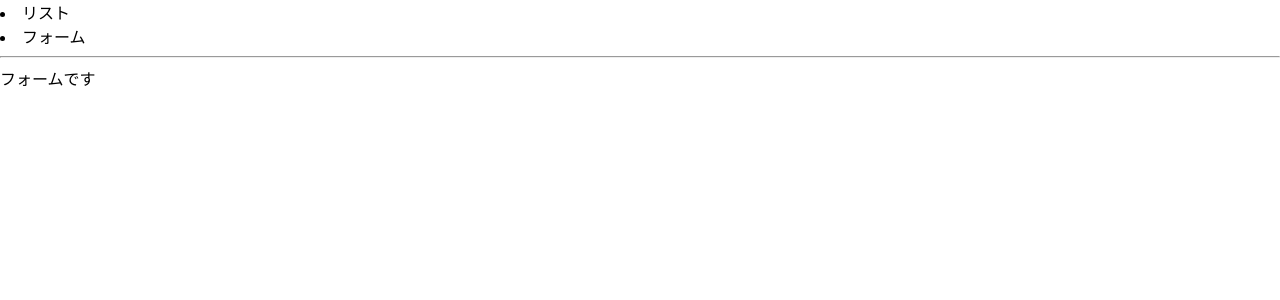
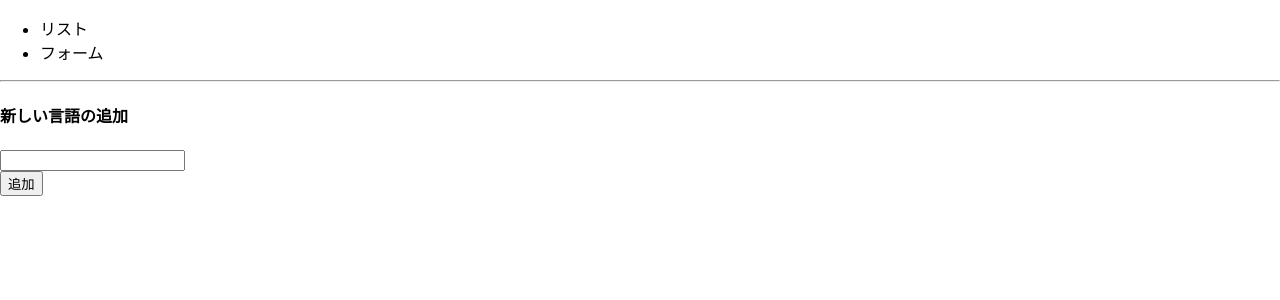
Before and after one commit to redrabbit1104/react-toturial, a React (Create React App) app: page / in a window 1280 px wide. Both pictures are taken after a click on the item "フォーム". Shown: the top 300 px of the page. Built offline with nearby package versions, Linux system fonts and the light colour scheme.

Commit message:
parent to child child to parent

```diff
--- a/src/App.js
+++ b/src/App.js
@@ -1,11 +1,18 @@
 import { useState } from "react";
 import { List } from "./List";
 import { Form } from "./Form";
+import { LANGUAGES } from "./const/languages";
 
 function App() {
   // const [description, setDescription] = useState("クリック前の表示");
   const [tab, setTab] = useState("list");
+  const [langs, setLangs] = useState(LANGUAGES);
 
+  const addLang = (lang) => {
+    // 追加
+    setLangs([...langs, lang]);
+    setTab("list");
+  };
   // const changeDescription = () => {
   //   // 追加
   //   setDescription("クリック後の表示です。");
@@ -14,14 +21,13 @@
   return (
     <div>
       <header>
-        <li onClick={() => setTab("list")}>リスト</li>
-        <li onClick={() => setTab("form")}>フォーム</li>
+        <ul>
+          <li onClick={() => setTab("list")}>リスト</li>
+          <li onClick={() => setTab("form")}>フォーム</li>
+        </ul>
       </header>
       <hr />
-      {/* {description} */}
-      {tab === "list" ? <List /> : <Form />}
-
-      {/* <button onClick={changeDescription}>ボタン</button> */}
+      {tab === "list" ? <List langs={langs} /> : <Form onAddLang={addLang} />}
     </div>
   );
 }
--- a/src/Form.js
+++ b/src/Form.js
@@ -1,3 +1,28 @@
-export const Form = () => {
-  return <div>フォームです</div>;
+import { useState } from "react";
+
+export const Form = ({ onAddLang }) => {
+  const [text, setText] = useState("");
+
+  const submitForm = (event) => {
+    event.preventDefault();
+    onAddLang(text);
+  };
+
+  return (
+    <div>
+      <h4>新しい言語の追加</h4>
+      <form onSubmit={submitForm}>
+        <div>
+          <input
+            type="text"
+            value={text}
+            onChange={(e) => setText(e.target.value)}
+          />
+        </div>
+        <div>
+          <button>追加</button>
+        </div>
+      </form>
+    </div>
+  );
 };
--- a/src/List.js
+++ b/src/List.js
@@ -1,11 +1,7 @@
-// export const List = (props) => {
-//   const title = props.title;
-const LANGUAGES = ["Javascript", "C++", "Ruby", "Java", "PHP", "Go"];
-
-export const List = () => {
+export const List = ({ langs }) => {
   return (
     <div>
-      {LANGUAGES.map((lang, index) => {
+      {langs.map((lang, index) => {
         return <div key={index}>{lang}</div>;
       })}
     </div>
--- /dev/null
+++ b/src/const/languages.js
@@ -0,0 +1 @@
+export const LANGUAGES = ["Javascript", "C++", "Ruby", "Java", "PHP", "Go"];
```
